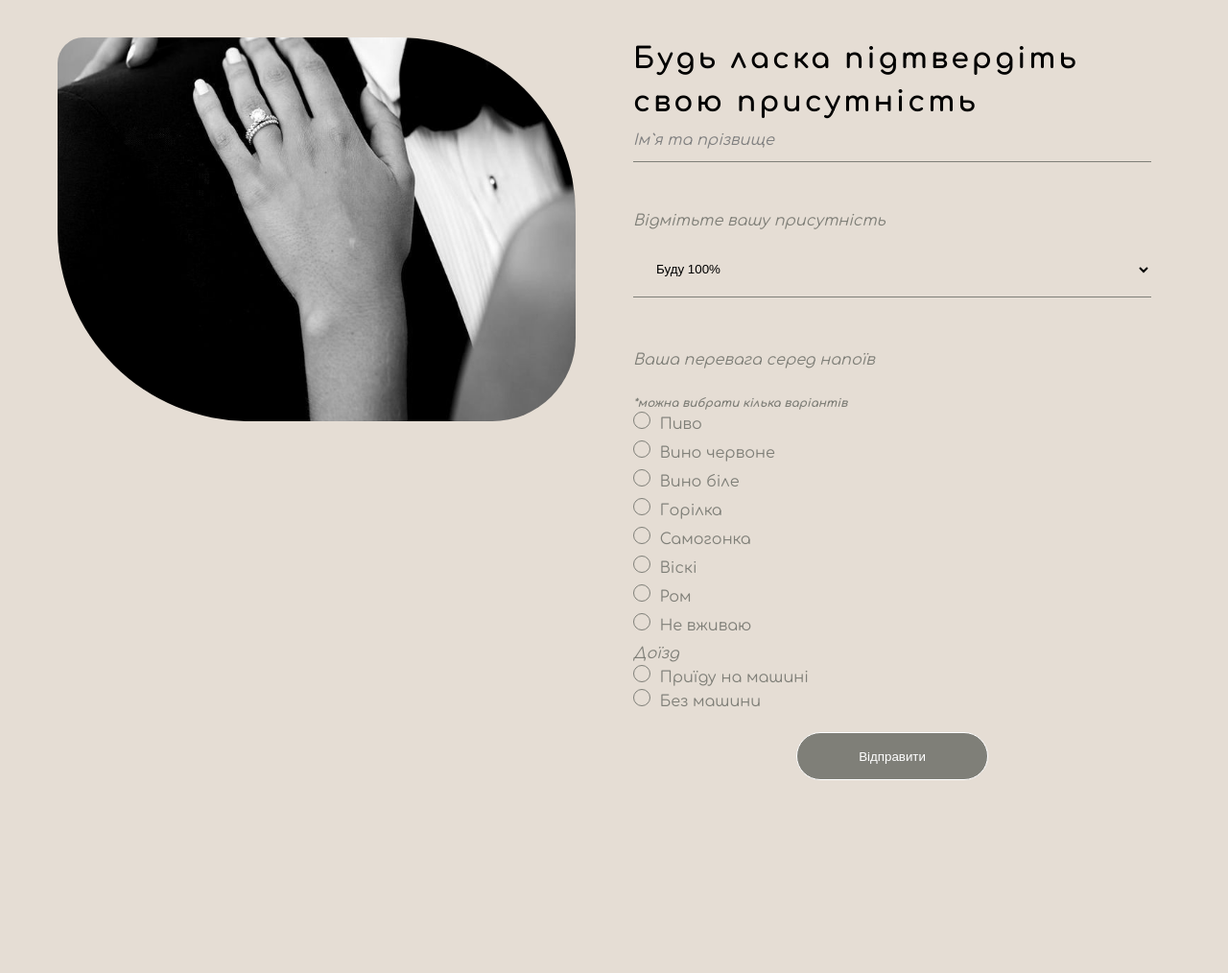
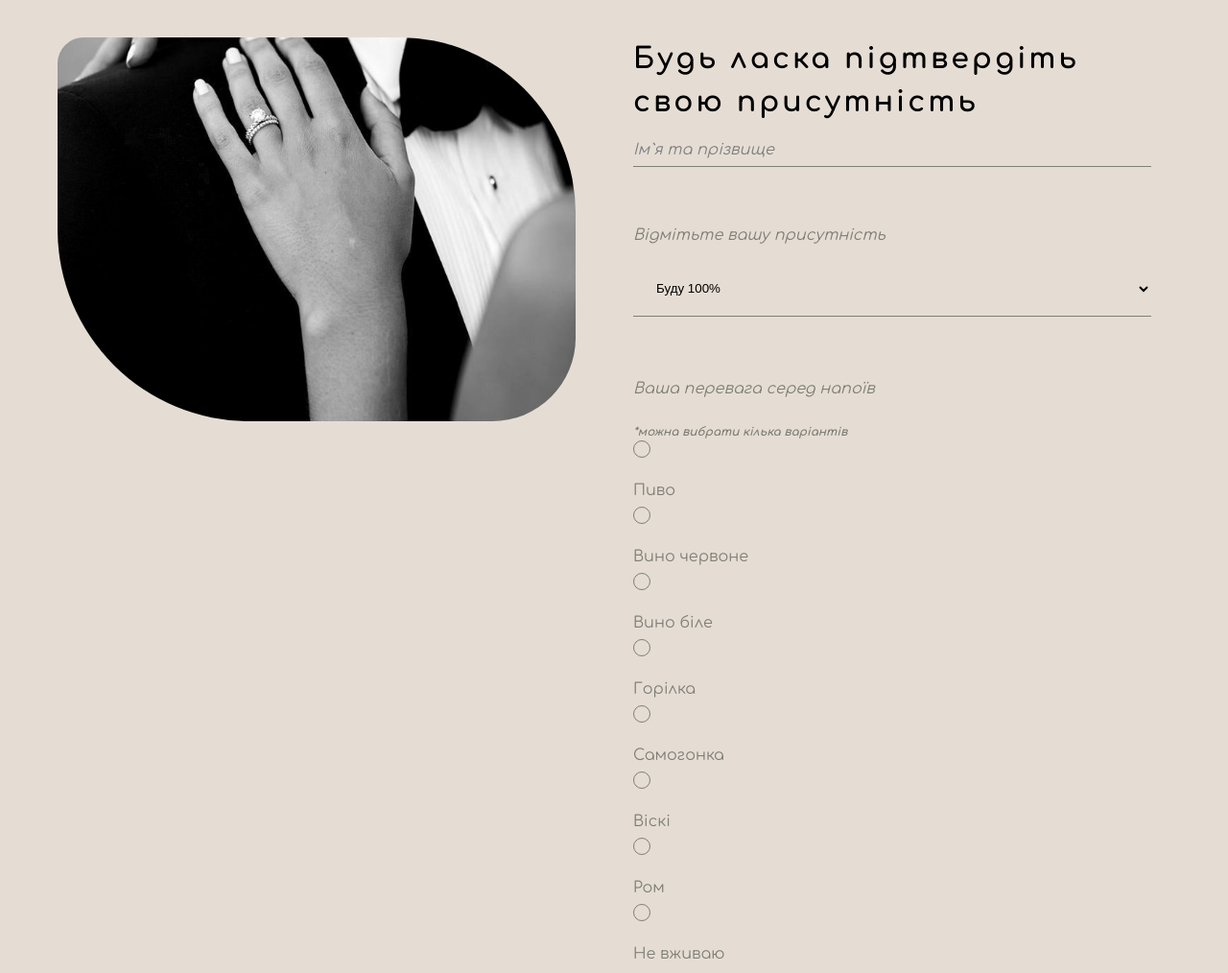
Before and after one commit to Bohdanaa/webwedding, a website built with webpack: page webpage/index.html in a window 1280 px wide. Shown: the part 5580-6594 px from the top of the page at 96% size. Before the commit the page ends 6413 px from the top, so only its background shows below. Built offline with nearby package versions, Linux system fonts and the light colour scheme; files whose address does not match are found by name; a web font is replaced by a local one.

Commit message:
new link

```diff
--- a/webpage/index.html
+++ b/webpage/index.html
@@ -8,9 +8,9 @@
 	<meta name="viewport" content="width=device-width, initial-scale=1">
 	<title>Запрошення</title>
 	<link rel="icon" href="./webpage/img/logo.png" />
-	<!-- <link rel="stylesheet" type="text/css" href="/webpage/css/style.css">   -->
-	<link rel="stylesheet" type="text/css" href="./webpage/scss/app.css">
-	<!-- <link rel="stylesheet" href="/webpage/scss/helpers/fonts.css"> -->
+	<link rel="stylesheet" type="text/css" href="/webpage/css/style.css">
+	<link rel="stylesheet" type="text/css" href="/webpage/scss/app.css">
+	<link rel="stylesheet" href="/webpage/scss/helpers/fonts.css">
 	<link rel="stylesheet" href="https://cdnjs.cloudflare.com/ajax/libs/animate.css/4.1.1/animate.min.css" />
 </head>
 
```
